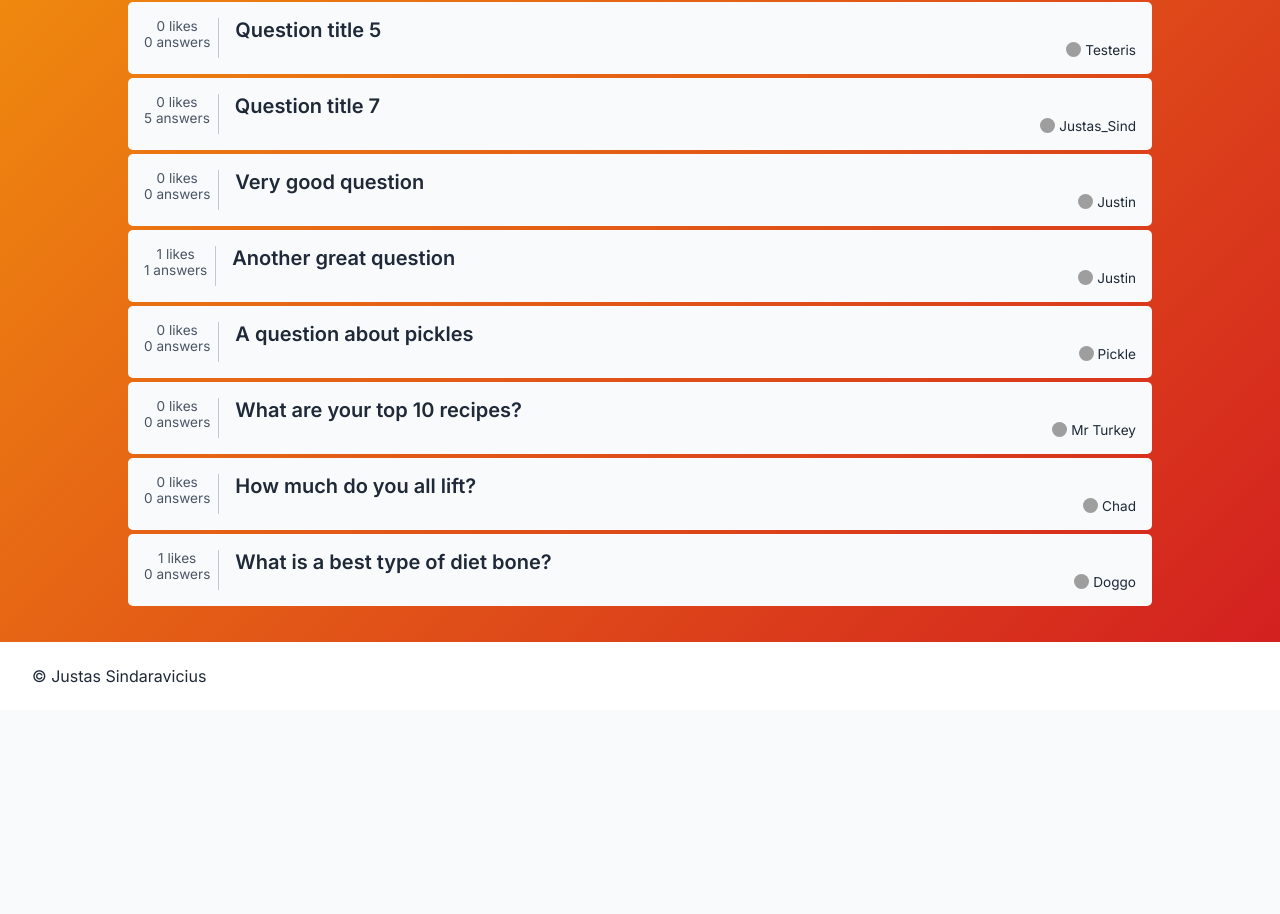
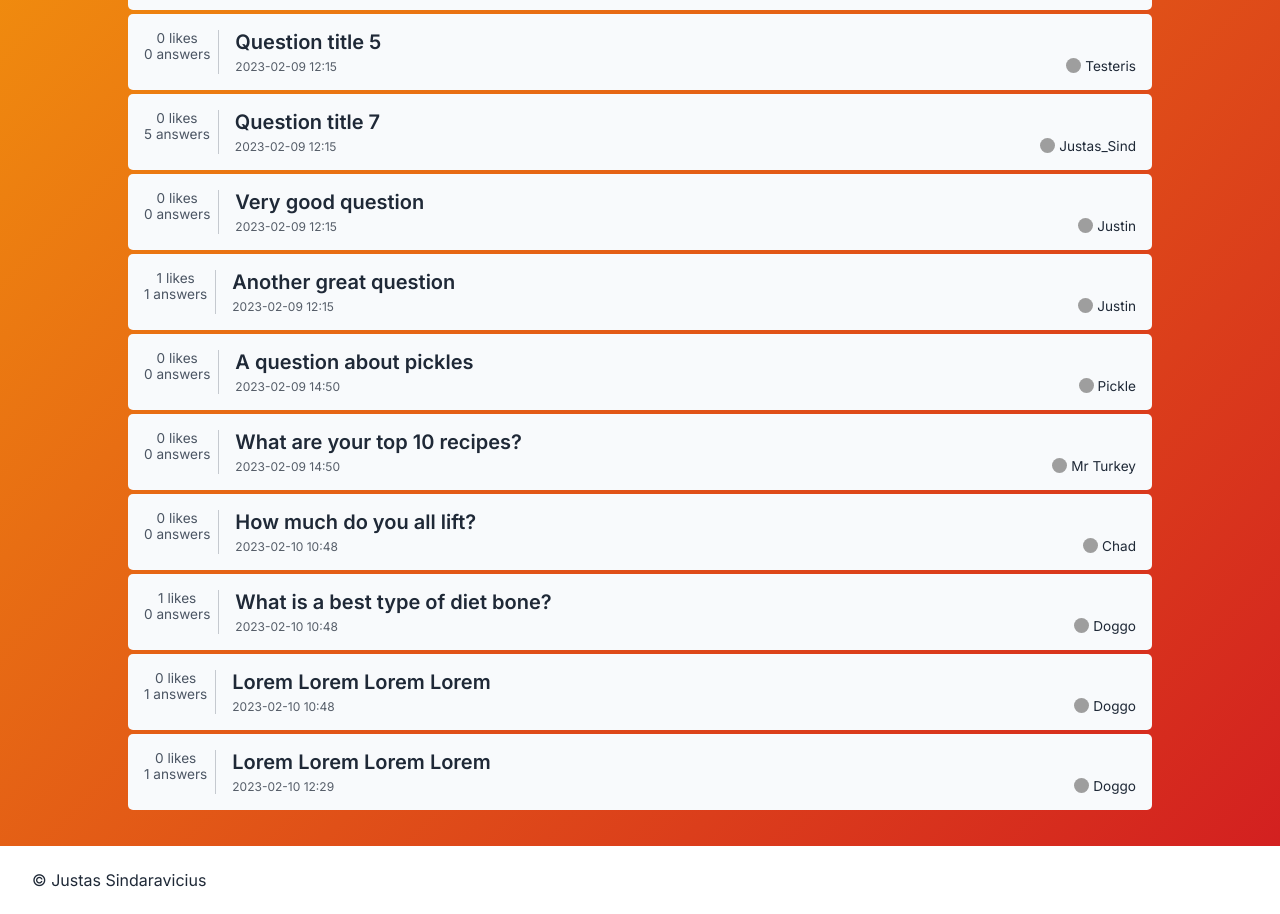
Before and after one commit to Justas-Sind/Baigiamasis_projektas, a React (Create React App) app: page /questions in a window 1280 px wide. Shown: the part 538-1452 px from the top of the page. Before the commit the page ends 1248 px from the top, so only its background shows below. Built offline with nearby package versions, Linux system fonts and the light colour scheme; data requests are answered from the project's data file; grey boxes are pictures that could not be loaded.

Commit message:
Added question and answer dates

```diff
--- a/src/components/AskQuestionPage/AskQuestionPage.jsx
+++ b/src/components/AskQuestionPage/AskQuestionPage.jsx
@@ -22,6 +22,19 @@ function AskQuestionPage() {
   const { postQuestion } = useContext(QuestionContext);
   const { userloggedIn } = useContext(UserContext);
 
+  function currentDate() {
+    const date = new Date();
+    const today = date.toLocaleDateString();
+    const hours = date.getHours();
+    const minutes = date.getMinutes();
+
+    if (hours < 10) hours = "0" + hours;
+    if (minutes < 10) minutes = "0" + minutes;
+
+    const currentTime = today + " " + hours + ":" + minutes;
+    return currentTime
+  }
+
   const onSubmit = data => {
     const newQuestion = {
       id: crypto.randomUUID(),
@@ -30,6 +43,7 @@ function AskQuestionPage() {
       questionContent: data.questionContent,
       likes: [],
       dislikes: [],
+      postDate: currentDate(),
       isEdited: false
     };
 
--- a/src/components/QuestionsPage/QuestionCard/QuestionCard.jsx
+++ b/src/components/QuestionsPage/QuestionCard/QuestionCard.jsx
@@ -22,11 +22,16 @@ function QuestionCard( {questionData, answerNumber, questionOwner} ) {
         <div className={styles.questionTextContent}>
           <h3>{questionData.questionTitle}</h3>
         </div>
-        <div className={styles.userContainer}>
-          <div className={styles.userAvatarContainer}>
-            <img src={questionOwner.avatar} alt="question creator's avatar" />
+        <div className={styles.infoContainer}>
+          <div className={styles.dateContainer}>
+            <p>{questionData.postDate}</p>
           </div>
-          <p>{questionOwner.userName}</p>
+          <div className={styles.userContainer}>
+            <div className={styles.userAvatarContainer}>
+              <img src={questionOwner.avatar} alt="question creator's avatar" />
+            </div>
+            <p>{questionOwner.userName}</p>
+          </div>
         </div>
       </div>
     </div>
--- a/src/components/QuestionsPage/QuestionCard/styles.module.css
+++ b/src/components/QuestionsPage/QuestionCard/styles.module.css
@@ -32,6 +32,18 @@
   overflow-wrap: anywhere;
 }
 
+.infoContainer {
+  display: flex;
+  justify-content: space-between;
+  align-items: center;
+  margin-top: 0.25rem;
+}
+
+.dateContainer p {
+  font-size: 0.75rem;
+  opacity: 0.75;
+}
+
 .userContainer {
   display: flex;
   justify-content: flex-end;
--- a/src/data/data.json
+++ b/src/data/data.json
@@ -60,6 +60,7 @@
         "eca53159-b111-4d7d-9b6f-d63214ff0c16"
       ],
       "dislikes": [],
+      "postDate": "2023-02-08 09:15",
       "isEdited": true
     },
     {
@@ -71,6 +72,7 @@
         "eca53159-b111-4d7d-9b6f-d63214ff0c16"
       ],
       "dislikes": [],
+      "postDate": "2023-02-08 12:02",
       "isEdited": false
     },
     {
@@ -82,6 +84,7 @@
         "eca53159-b111-4d7d-9b6f-d63214ff0c16"
       ],
       "dislikes": [],
+      "postDate": "2023-02-08 14:32",
       "isEdited": true
     },
     {
@@ -91,6 +94,7 @@
       "questionContent": "wedcwer fer gvetb rwys eb wetberynrwgq 3erv wedcwer fer gvetb rwys eb wetberynrwgq 3ervwedcwer fer gvetb rwys eb wetberynrwgq 3ervwedcwer fer gvetb rwys eb wetberynrwgq 3ervwedcwer fer gvetb rwys eb wetberynrwgq 3ervwedcwer fer gvetb rwys eb wetberynrwgq 3ervwedcwer fer gvetb rwys eb wetberynrwgq 3ervwedcwer fer gvetb rwys eb wetberynrwgq 3ervwedcwer fer gvetb rwys eb wetberynrwgq 3ervwedcwer fer gvetb rwys eb wetberynrwgq 3ervwedcwer fer gvetb rwys eb wetberynrwgq 3erv",
       "likes": [],
       "dislikes": [],
+      "postDate": "2023-02-09 12:15",
       "isEdited": false
     },
     {
@@ -100,6 +104,7 @@
       "questionContent": "cwrg2wer cwrg2wer cwrg2wer cwrg2wer cwrg2wer cwrg2wer cwrg2wer",
       "likes": [],
       "dislikes": [],
+      "postDate": "2023-02-09 12:15",
       "isEdited": false
     },
     {
@@ -109,6 +114,7 @@
       "questionContent": "Please answerrrrrrrrrrrrrrrrrrrrrr my good question",
       "likes": [],
       "dislikes": [],
+      "postDate": "2023-02-09 12:15",
       "isEdited": false
     },
     {
@@ -120,6 +126,7 @@
         "82bbed02-d8eb-d5w6-8442-7f05801f17e9"
       ],
       "dislikes": [],
+      "postDate": "2023-02-09 12:15",
       "isEdited": false
     },
     {
@@ -129,6 +136,7 @@
       "questionContent": "Sed ut perspiciatis unde omnis iste natus error sit voluptatem accusantium doloremque laudantium, totam rem aperiam, eaque ipsa quae ab illo inventore veritatis et quasi architecto beatae vitae dicta sunt explicabo. Nemo enim ipsam voluptatem quia voluptas sit aspernatur aut odit aut fugit, sed quia consequuntur magni dolores eos qui ratione voluptatem sequi nesciunt. Neque porro quisquam est, qui dolorem ipsum quia dolor sit amet, consectetur, adipisci velit, sed quia non numquam eius modi tempora incidunt ut labore et dolore magnam aliquam quaerat voluptatem. Ut enim ad minima veniam, quis nostrum exercitationem ullam corporis suscipit laboriosam, nisi ut aliquid ex ea commodi consequatur? Quis autem vel eum iure reprehenderit qui in ea voluptate velit esse quam nihil molestiae consequatur, vel illum qui dolorem eum fugiat quo voluptas nulla pariatur?",
       "likes": [],
       "dislikes": [],
+      "postDate": "2023-02-09 14:50",
       "isEdited": false
     },
     {
@@ -138,6 +146,7 @@
       "questionContent": "At vero eos et accusamus et iusto odio dignissimos ducimus qui blanditiis praesentium voluptatum deleniti atque corrupti quos dolores et quas molestias excepturi sint occaecati cupiditate non provident, similique sunt in culpa qui officia deserunt mollitia animi, id est laborum et dolorum fuga. Et harum quidem rerum facilis est et expedita distinctio. Nam libero tempore, cum soluta nobis est eligendi optio cumque nihil impedit quo minus id quod maxime placeat facere possimus, omnis voluptas assumenda est, omnis dolor repellendus. Temporibus autem quibusdam et aut officiis debitis aut rerum necessitatibus saepe eveniet ut et voluptates repudiandae sint et molestiae non recusandae. Itaque earum rerum hic tenetur a sapiente delectus, ut aut reiciendis voluptatibus maiores alias consequatur aut perferendis doloribus asperiores repellat.",
       "likes": [],
       "dislikes": [],
+      "postDate": "2023-02-09 14:50",
       "isEdited": false
     },
     {
@@ -147,6 +156,7 @@
       "questionContent": "Lorem ipsum dolor sit amet, consectetur adipiscing elit, sed do eiusmod tempor incididunt ut labore et dolore magna aliqua. Ut enim ad minim veniam, quis nostrud exercitation ullamco laboris nisi ut aliquip ex ea commodo consequat. Duis aute irure dolor in reprehenderit in voluptate velit esse cillum dolore eu fugiat nulla pariatur. Excepteur sint occaecat cupidatat non proident, sunt in culpa qui officia deserunt mollit anim id est laborum",
       "likes": [],
       "dislikes": [],
+      "postDate": "2023-02-10 10:48",
       "isEdited": false
     },
     {
@@ -158,6 +168,27 @@
         "dcdcf095-4e1f-4a16-9393-291c90eea970"
       ],
       "dislikes": [],
+      "postDate": "2023-02-10 10:48",
+      "isEdited": false
+    },
+    {
+      "id": "cc091b55-93b3-4d7e-8c4a-3500b452614c",
+      "userId": "dcdcf095-4e1f-4a16-9393-291c90eea970",
+      "questionTitle": "Lorem Lorem Lorem Lorem",
+      "questionContent": "Lorem Lorem Lorem Lorem Lorem Lorem Lorem Lorem Lorem Lorem Lorem Lorem Lorem Lorem Lorem Lorem Lorem Lorem Lorem Lorem",
+      "likes": [],
+      "dislikes": [],
+      "postDate": "2023-02-10 10:48",
+      "isEdited": false
+    },
+    {
+      "id": "d30e3102-242a-4fa1-986b-aa56a167bf16",
+      "userId": "dcdcf095-4e1f-4a16-9393-291c90eea970",
+      "questionTitle": "Lorem Lorem Lorem Lorem",
+      "questionContent": "Lorem Lorem Lorem LoremLorem Lorem Lorem LoremLorem Lorem Lorem LoremLorem Lorem Lorem LoremLorem Lorem Lorem LoremLorem Lorem Lorem Lorem",
+      "likes": [],
+      "dislikes": [],
+      "postDate": "2023-02-10 12:29",
       "isEdited": false
     }
   ],
@@ -172,6 +203,7 @@
         "82bbed02-d8eb-d5w6-8442-7f05801f17e9"
       ],
       "dislikes": [],
+      "answerDate": "2023-02-10 12:16",
       "isEdited": true
     },
     {
@@ -183,6 +215,7 @@
         "eca53159-b111-4d7d-9b6f-d63214ff0c16"
       ],
       "dislikes": [],
+      "answerDate": "2023-02-10 12:16",
       "isEdited": false
     },
     {
@@ -194,6 +227,7 @@
       "dislikes": [
         "dcdcf095-4e1f-4a16-9393-291c90eea970"
       ],
+      "answerDate": "2023-02-10 12:16",
       "isEdited": true
     },
     {
@@ -203,6 +237,7 @@
       "answerContent": "dfcvgbhnj",
       "likes": [],
       "dislikes": [],
+      "answerDate": "2023-02-10 12:16",
       "isEdited": false
     },
     {
@@ -212,6 +247,7 @@
       "answerContent": "lorem lorem lorem lorem lorem lorem loremvlorem lorem lorem lorem lorem lorem lorem lorem lorem loremloremloremlorem lorem lorem lorem lorem lorem lorem loremvlorem lorem lorem lorem lorem lorem lorem lorem lorem loremloremloremlorem lorem lorem lorem lorem lorem lorem loremvlorem lorem lorem lorem lorem lorem lorem lorem lorem loremloremloremlorem lorem lorem lorem lorem lorem lorem loremvlorem lorem lorem lorem lorem lorem lorem lorem lorem loremloremloremlorem lorem lorem lorem lorem lorem lorem loremvlorem lorem lorem lorem lorem lorem lorem lorem lorem loremloremloremlorem",
       "likes": [],
       "dislikes": [],
+      "answerDate": "2023-02-10 12:16",
       "isEdited": false
     },
     {
@@ -221,6 +257,7 @@
       "answerContent": "lorem lorem lorem lorem lorem lorem loremvlorem lorem lorem lorem lorem lorem lorem lorem lorem loremloremloremlorem",
       "likes": [],
       "dislikes": [],
+      "answerDate": "2023-02-10 12:16",
       "isEdited": false
     },
     {
@@ -230,6 +267,7 @@
       "answerContent": "lorem lorem lorem lorem lorem lorem loremvlorem lorem lorem lorem lorem lorem lorem lorem lorem loremloremloremlorem lorem lorem lorem lorem lorem lorem loremvlorem lorem lorem lorem lorem lorem lorem lorem lorem loremloremloremlorem lorem lorem lorem lorem lorem lorem loremvlorem lorem lorem lorem lorem lorem lorem lorem lorem loremloremloremlorem lorem lorem lorem lorem lorem lorem loremvlorem lorem lorem lorem lorem lorem lorem lorem lorem loremloremloremlorem",
       "likes": [],
       "dislikes": [],
+      "answerDate": "2023-02-10 12:16",
       "isEdited": false
     },
     {
@@ -239,6 +277,7 @@
       "answerContent": "lorem lorem lorem lorem lorem lorem loremvlorem lorem lorem lorem lorem lorem lorem lorem lorem loremloremloremlorem lorem lorem lorem lorem lorem lorem loremvlorem lorem lorem lorem lorem lorem lorem lorem lorem loremloremloremlorem lorem lorem lorem lorem lorem lorem loremvlorem lorem lorem lorem lorem lorem lorem lorem lorem loremloremloremlorem lorem lorem lorem lorem lorem lorem loremvlorem lorem lorem lorem lorem lorem lorem lorem lorem loremloremloremlorem",
       "likes": [],
       "dislikes": [],
+      "answerDate": "2023-02-10 12:16",
       "isEdited": false
     },
     {
@@ -248,6 +287,7 @@
       "answerContent": "lorem lorem lorem lorem lorem lorem loremvlorem lorem lorem lorem lorem lorem lorem lorem lorem loremloremloremloremlorem lorem lorem lorem lorem lorem loremvlorem lorem lorem lorem lorem lorem lorem lorem lorem loremloremloremlorem",
       "likes": [],
       "dislikes": [],
+      "answerDate": "2023-02-10 12:16",
       "isEdited": false
     },
     {
@@ -257,6 +297,7 @@
       "answerContent": "Kss kss ksssssssssssssssssssssssssssssssssssssssssss",
       "likes": [],
       "dislikes": [],
+      "answerDate": "2023-02-10 12:16",
       "isEdited": false
     },
     {
@@ -268,6 +309,29 @@
         "dcdcf095-4e1f-4a16-9393-291c90eea970"
       ],
       "dislikes": [],
+      "answerDate": "2023-02-10 12:16",
+      "isEdited": true
+    },
+    {
+      "id": "596977bd-2ba5-484d-af15-4ed05741f0ad",
+      "questionId": "cc091b55-93b3-4d7e-8c4a-3500b452614c",
+      "userId": "dcdcf095-4e1f-4a16-9393-291c90eea970",
+      "answerContent": "cwvrrwevwecwecwrvberrem Lorem Lorem Lorem Lorem Lorem Lorem Lorem Lorem Lorem Lorem Lorem Lorem Lorem Lorem Lorem Lorem Lorem Lorem Lorem rem Lorem Lorem Lorem Lorem Lorem Lorem Lorem Lorem Lorem Lorem Lorem Lorem Lorem Lorem Lorem Lorem Lorem Lorem Lorem",
+      "likes": [],
+      "dislikes": [],
+      "answerDate": "2023-02-10 12:16",
+      "isEdited": false
+    },
+    {
+      "id": "c9d30231-881d-4069-8f7c-4dff34b69024",
+      "questionId": "d30e3102-242a-4fa1-986b-aa56a167bf16",
+      "userId": "dcdcf095-4e1f-4a16-9393-291c90eea970",
+      "answerContent": "m LoremLorem Lorem Lorem LoremLorem Lorem Lorem LoremLorem Lorem Lorem LoremLorem Lorem Lorem LoremLorem Lorem Lorem Lorem m LoremLorem Lorem Lorem LoremLorem Lorem Lorem LoremLorem Lorem Lorem LoremLorem Lorem Lorem LoremLorem Lorem Lorem Lorem m LoremLorem Lorem Lorem LoremLorem Lorem Lorem LoremLorem Lorem Lorem LoremLorem Lorem Lorem LoremLorem Lorem Lorem Lorem",
+      "likes": [
+        "0a95289b-1423-42ed-b66b-f3f4f98b183a"
+      ],
+      "dislikes": [],
+      "answerDate": "2023-02-10 12:30",
       "isEdited": true
     }
   ]
```
Also changed, not shown: src/components/QuestionPage/Answer/Answer.jsx (+9 -4 lines), src/components/QuestionPage/Answer/styles.module.css (+12 -0 lines), src/components/QuestionPage/AnswerForm/AnswerForm.jsx (+14 -0 lines), src/components/QuestionPage/QuestionPage.jsx (+9 -4 lines), src/components/QuestionPage/styles.module.css (+13 -0 lines).
